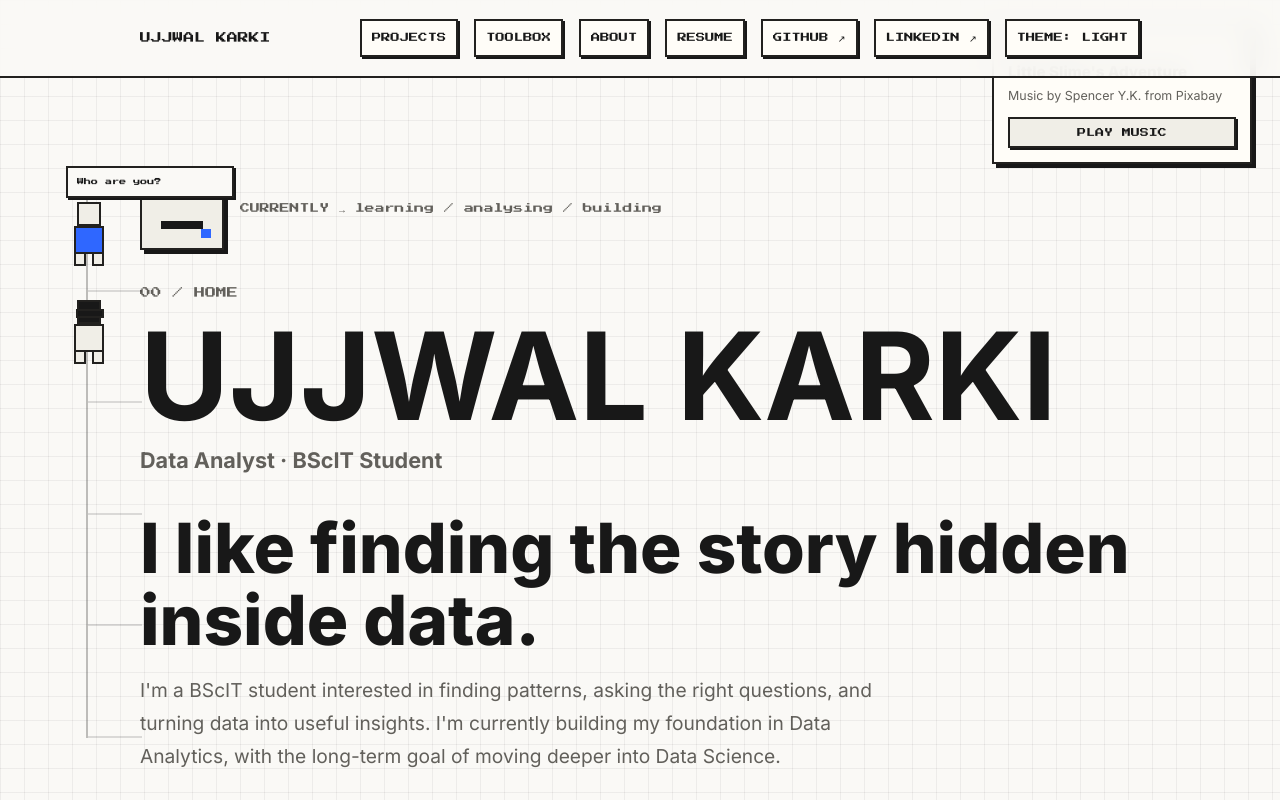
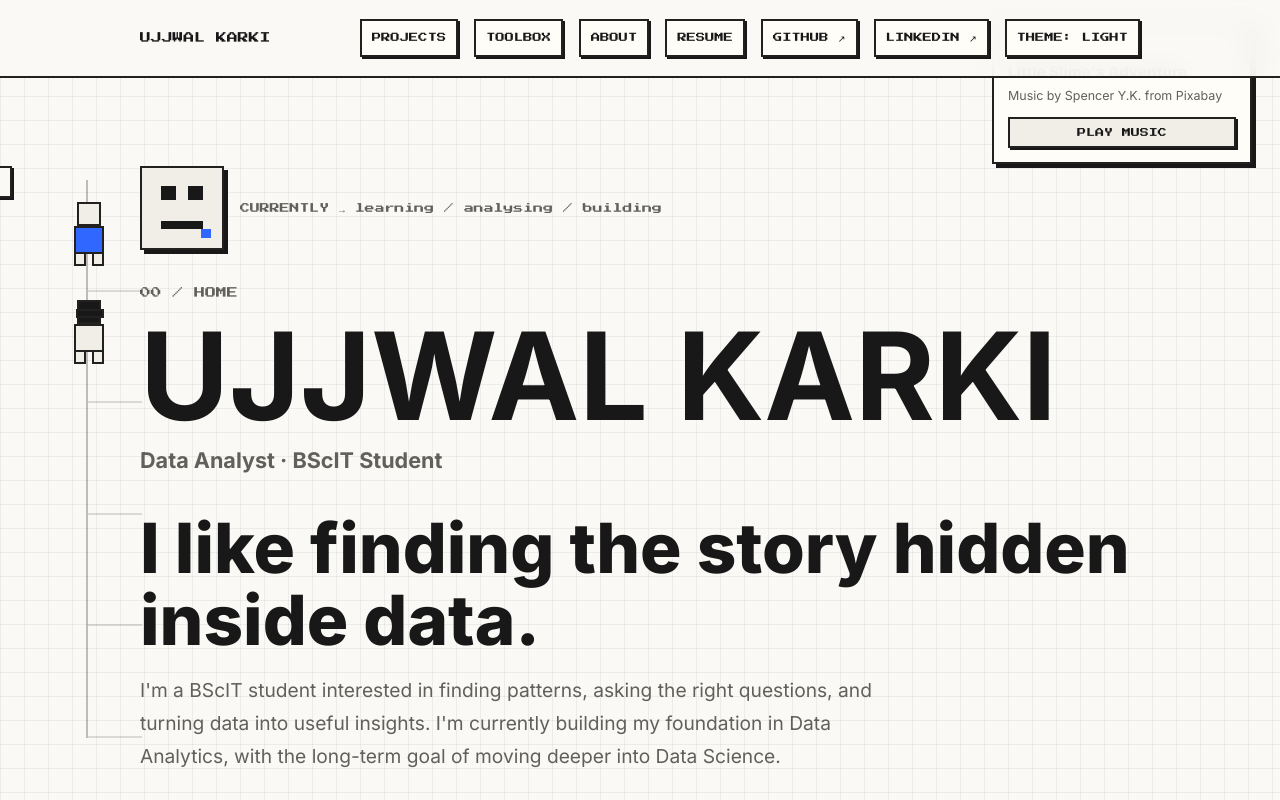
Before and after one commit to UjjwalKarkeyy/Portfolio, a React (Vite) app: page / in a window 1280 px wide. Shown: the top 800 px of the page. Built offline with nearby package versions, Linux system fonts and the light colour scheme.

Commit message:
Updated the animation.
  Changes:

  - Speech bubbles now extend to the left of the characters instead of taking space toward the main content.
  - Removed *shocked* from the final reveal frame.
  - Final frame now only shows I am YOU!.

```diff
--- a/src/components/IdentityChase.jsx
+++ b/src/components/IdentityChase.jsx
@@ -23,7 +23,7 @@ const frames = [
   },
   {
     className: "scene-frame--catch",
-    normalLine: "*shocked*",
+    normalLine: "",
     hiddenLine: "I am YOU!"
   }
 ];
--- a/src/styles/globals.css
+++ b/src/styles/globals.css
@@ -387,11 +387,11 @@ h3 {
 }
 
 .scene-bubble--normal {
-  left: 0;
+  right: 110px;
 }
 
 .scene-bubble--hidden {
-  left: 0;
+  right: 110px;
 }
 
 .pixel-person {
```
